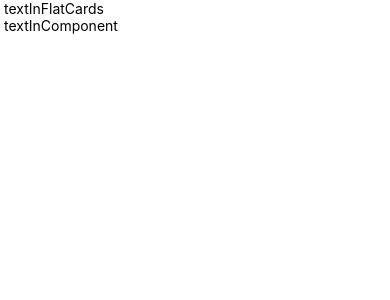
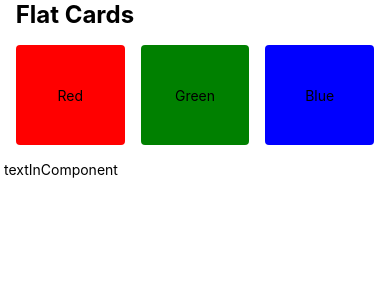
Before and after one commit to alexupk/CardsApp, a React Native app: screen / in a window 390 px wide. Shown: the top 300 px of the page. Built offline with nearby package versions, Linux system fonts and the light colour scheme.

Commit message:
Flat cards add

```diff
--- a/App.tsx
+++ b/App.tsx
@@ -1,6 +1,7 @@
 import React, { Component } from 'react'
 import { SafeAreaView, ScrollView, Text, View } from 'react-native'
 import FlatCards from './components/FlatCards'
+import ElevetedCards from './components/ElevetedCards'
 
 export class App extends Component {
   render() {
@@ -8,7 +9,7 @@
       <SafeAreaView>
         <ScrollView>
           <FlatCards/>
-          <Text> textInComponent </Text>
+          <ElevetedCards/>
         </ScrollView>
       </SafeAreaView>
     )
--- /dev/null
+++ b/components/ElevetedCards.tsx
@@ -0,0 +1,12 @@
+import React, { Component } from 'react'
+import { Text, View } from 'react-native'
+
+export default class ElevetedCards extends Component {
+  render() {
+    return (
+      <View>
+        <Text> textInComponent </Text>
+      </View>
+    )
+  }
+}
--- a/components/FlatCards.tsx
+++ b/components/FlatCards.tsx
@@ -5,10 +5,50 @@
   render() {
     return (
       <View>
-        <Text> textInFlatCards </Text>
+        <Text style={styles.hedingText}> Flat Cards </Text>
+        <View style={styles.container}>
+          <View style={[styles.card, styles.cardOne]}>
+            <Text>Red</Text>
+          </View>
+          <View style={[styles.card, styles.cardTwo]}>
+            <Text>Green</Text>
+          </View>
+          <View style={[styles.card, styles.cardThree]}>
+            <Text>Blue</Text>
+          </View>
+        </View>
       </View>
     )
   }
 }
 
-const styles = StyleSheet.create({})
+const styles = StyleSheet.create({
+  hedingText: {
+    fontSize: 24,
+    fontWeight: "bold",
+    paddingHorizontal: 10
+  },
+  container :{
+    flex:1,
+    flexDirection:"row",
+    padding:8
+  },
+  card:{
+    flex:1,
+    justifyContent:"center",
+    alignItems:"center",
+    width:100,
+    height:100,
+    borderRadius:4,
+    margin:8
+  },
+  cardOne:{
+    backgroundColor: "#FF0000"
+  },
+  cardTwo:{
+    backgroundColor: "#008000"
+  },
+  cardThree:{
+    backgroundColor: "#0000FF"
+  }
+})
```
